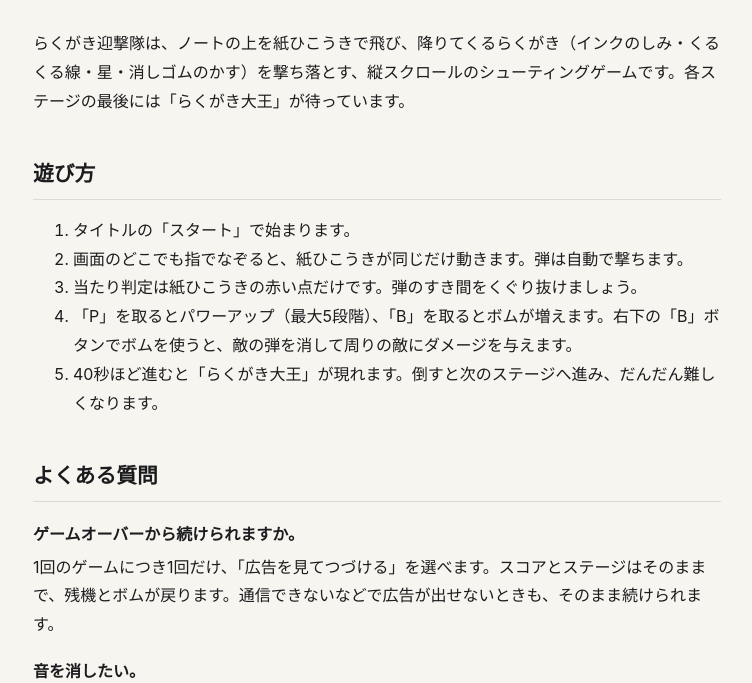
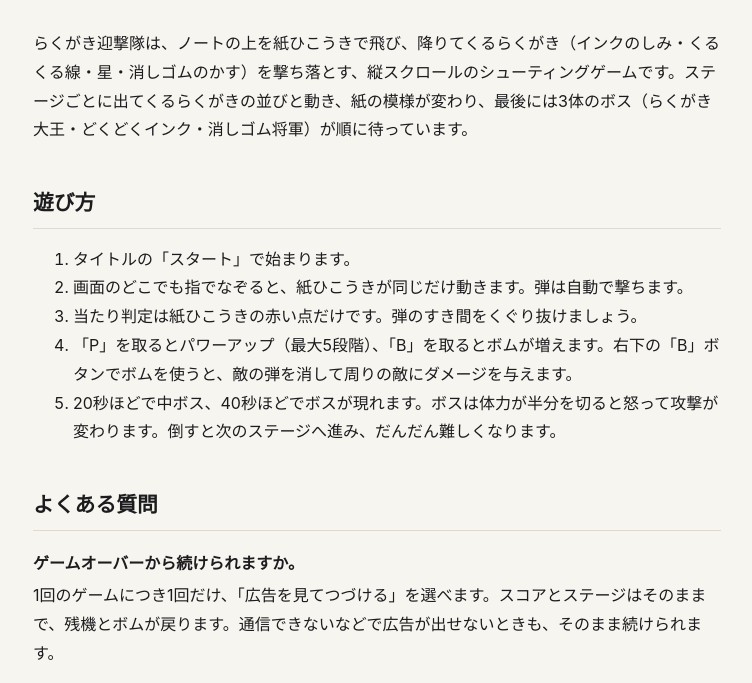
Before and after one commit to Kazuma-Osawa/Kazuma-Osawa.github.io, a plain HTML site: page rakugaki/index.html in a window 1280 px wide. Shown: the part 107-790 px from the top of the page, without its empty margins (263-1015 px from the left). Drawn offline with Linux system fonts and the light colour scheme.

Commit message:
らくがき迎撃隊: サポートページにボス3体と中ボスの説明を追加
Co-Authored-By: Claude Opus 5.5 <noreply@anthropic.com>
Claude-Session: https://claude.ai/code/session_01Xr5Ubqb3ku2HApvUCmYjHj

```diff
--- a/rakugaki/index.html
+++ b/rakugaki/index.html
@@ -18,7 +18,7 @@
     </div>
   </header>
 
-  <p>らくがき迎撃隊は、ノートの上を紙ひこうきで飛び、降りてくるらくがき（インクのしみ・くるくる線・星・消しゴムのかす）を撃ち落とす、縦スクロールのシューティングゲームです。各ステージの最後には「らくがき大王」が待っています。</p>
+  <p>らくがき迎撃隊は、ノートの上を紙ひこうきで飛び、降りてくるらくがき（インクのしみ・くるくる線・星・消しゴムのかす）を撃ち落とす、縦スクロールのシューティングゲームです。ステージごとに出てくるらくがきの並びと動き、紙の模様が変わり、最後には3体のボス（らくがき大王・どくどくインク・消しゴム将軍）が順に待っています。</p>
 
   <h2>遊び方</h2>
   <ol>
@@ -26,7 +26,7 @@
     <li>画面のどこでも指でなぞると、紙ひこうきが同じだけ動きます。弾は自動で撃ちます。</li>
     <li>当たり判定は紙ひこうきの赤い点だけです。弾のすき間をくぐり抜けましょう。</li>
     <li>「P」を取るとパワーアップ（最大5段階）、「B」を取るとボムが増えます。右下の「B」ボタンでボムを使うと、敵の弾を消して周りの敵にダメージを与えます。</li>
-    <li>40秒ほど進むと「らくがき大王」が現れます。倒すと次のステージへ進み、だんだん難しくなります。</li>
+    <li>20秒ほどで中ボス、40秒ほどでボスが現れます。ボスは体力が半分を切ると怒って攻撃が変わります。倒すと次のステージへ進み、だんだん難しくなります。</li>
   </ol>
 
   <h2>よくある質問</h2>
```
